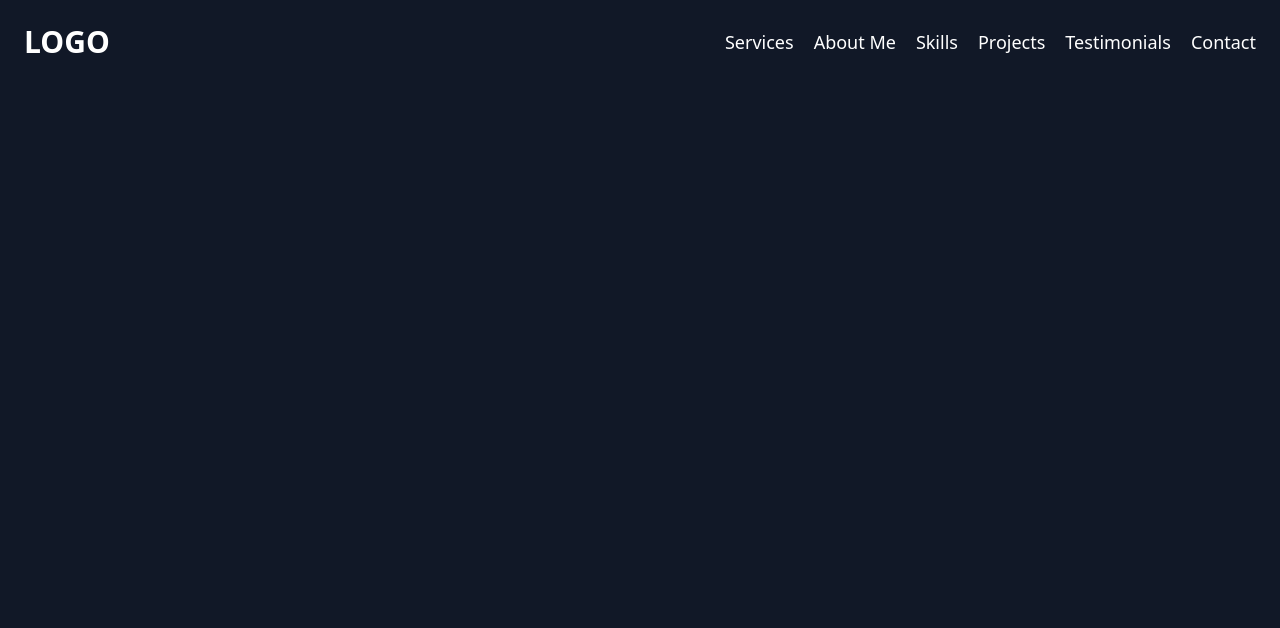
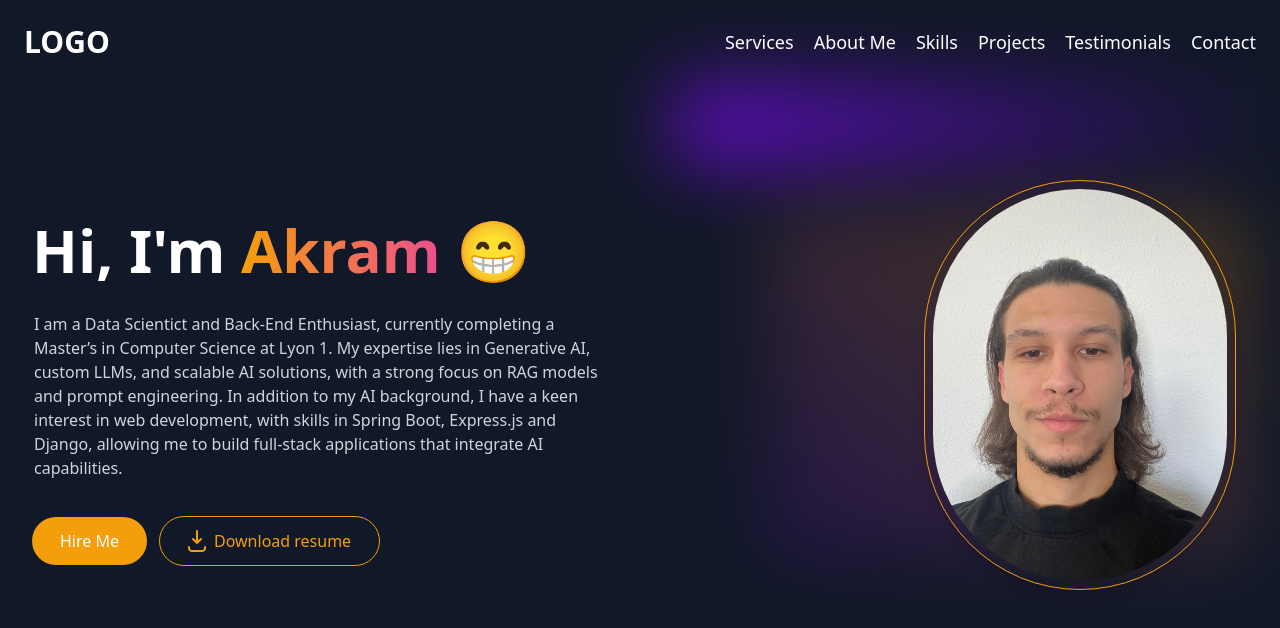
Before and after one commit to akramMk/My-portfolio, a Vue app in the folder front-end/: page / in a window 1280 px wide. Shown: the top 628 px of the page. Built offline with nearby package versions, Linux system fonts and the light colour scheme.

Commit message:
add heroSection

```diff
--- a/front-end/src/App.vue
+++ b/front-end/src/App.vue
@@ -1,6 +1,7 @@
 <template>
   <div class="bg-[#111827] min-h-screen">
     <NavBar></NavBar>
+    <HeroSection></HeroSection>
   </div>
 </template>
 
@@ -8,6 +9,8 @@
 import { defineAsyncComponent } from 'vue';
 
 const NavBar = defineAsyncComponent(()=>import('@/components/NavBar.vue'))
+const HeroSection = defineAsyncComponent(()=>import('@/components/HeroSection.vue'))
+
 </script>
 
 <style scoped>
--- a/front-end/src/components/HeroSection.vue
+++ b/front-end/src/components/HeroSection.vue
@@ -1,3 +1,66 @@
 <template>
-    <h1>Hello this is Hero section Bro !!</h1>
+    <section class="relative w-full" data-aos="zoom-in-up">
+        <div class="absolute top-0 inset-x-0 h-64 flex items-start">
+            <div class="h-24 w-2/3 bg-gradient-to-br from-[#570cac] blur-2xl invisible opacity-40"></div>
+            <div class="h-20 w-3/5 bg-gradient-to-r from-[#670ccf] opqcity-40 blur-2xl"></div>
+        </div>
+        <div class="w-full px-5 sm:px-8 md:px-12 lg:px-8 max-w-screen-lg lg:max-w-screen-xl mx-auto relative">
+            <div class="grid lg:grid-cols-2 gap-10 xl:gap-14 relative pt-24 lg:max-w-none max-w-2xl md:max-w-3xl mx-auto">
+                <div class="lg:py-6">
+                    <div class="text-center lg:text-left">
+                        <h1 class="pt-4 text-white font-bold text-4xl md:text-5xl lg:text-6xl">
+                            Hi, I'm <span class="text-transparent bg-clip-text bg-gradient-to-r from-primary to-pink-500">
+                                Akram
+                            </span>😁
+                        </h1>
+                    </div>
+                    <p class="text-gray-300 pt-8 text-center lg:text-left mx-auto max-w-xl">
+                        I am a Data Scientict and Back-End Enthusiast, currently completing a Master’s in Computer Science at Lyon 1.
+                        My expertise lies in Generative AI, custom LLMs, and scalable AI solutions, with a strong focus on RAG models
+                        and prompt engineering. In addition to my AI background, I have a keen interest in web development,
+                        with skills in Spring Boot, Express.js and Django, allowing me to build full-stack applications that integrate AI capabilities.
+                    </p>
+                    <div class="flex items-center gap-3 pt-9 flex-col sm:flex-row sm:w-max sm:mx-auto lg:mx-0">
+                        <button class="px-6 md:px-7 py-3 rounded-full relative group w-full sm:w-max flex justify-center">
+                            <span class="absolute inset-0 rounded-3xl group-hover:scale-105 origin-center transition-all ease-in-out bg-primary
+                            border-2 border-transparent"></span>
+                            <span class="relative flex items-center justify-center text-white">Hire Me</span>
+                        </button>
+                        <button class=" border border-primary px-6 md:px-7 py-3 rounded-full relative group w-full sm:w-max flex justify-center">
+                            <div class="hover:scale-105 transition-all ease-in-out flex justify-center items-center relative">
+                            <div class="svg-container">
+                                <svg class="download-icon" width="18" height="22" viewBox="0 0 18 22" fill="none" xmlns="http://www.w3.org/2000/svg" >
+                                    <path class="download-arrow" d="M13 9L9 13M9 13L5 9M9 13V1" stroke="#f59e0b"
+                                    stroke-width="2" stroke-linecap="round" stroke-linejoin="round"
+                                    />
+                                    <path d="M1 17V18C1 18.7956 1.31607 19.5587 1.87868 20.1213C2.44129
+                                    20.6839 3.20435 21 4 21H14C14.7956 21 15.5587 20.6839 16.1213
+                                    20.1213C16.6839 19.5587 17 18.7956 17 18V17"
+                                    stroke="#f59e0b" stroke-width="2" stroke-linecap="round" />
+                                </svg>
+                                <div class="download-loader text-white hidden"></div>
+                            </div>
+                            <a href="/resume.pdf" download="resume.pdf" class="pl-2 text-primary"> Download resume</a>
+                            </div>
+                        </button>
+                    </div>
+                </div>
+                <div class="lg:h-full md:flex">
+                    <div class="flex w-full h-96 min-h-[24rem] lg:min-h-[none] lg:w-full lg:h-full items-center relative">
+                        <div class="absolute z-0 top-1/2 -translate-y-1/2 w-5/6 right-0 h-[calc(80%+20px)] bg-gradient-to-tr opacity-25 from-[#570cac] to-primary blur-2xl"></div>
+                        <div class="absolute h-full z-10 p-2 -translate-y-1/2 top-1/2 lg:right-3 md:right-40 sm:right-16 rounded-full shadow-lg border border-primary">
+                            <img src="@/assets/profile-photo.jpg" alt="My pic" width="500" height="auto" loading="lazy"
+                            class="w-full h-full rounded-full object-cover"
+                            >
+                        </div>
+                    </div>
+                </div>
+            </div>
+        </div>
+    </section>
 </template>
+<script setup>
+import AOS from 'aos';
+import 'aos/dist/aos.css';
+AOS.init();
+</script>
```
Also changed, not shown: front-end/src/assets/profile-photo.jpg (added), 1 other file (tests, documents, lock files or other folders).
